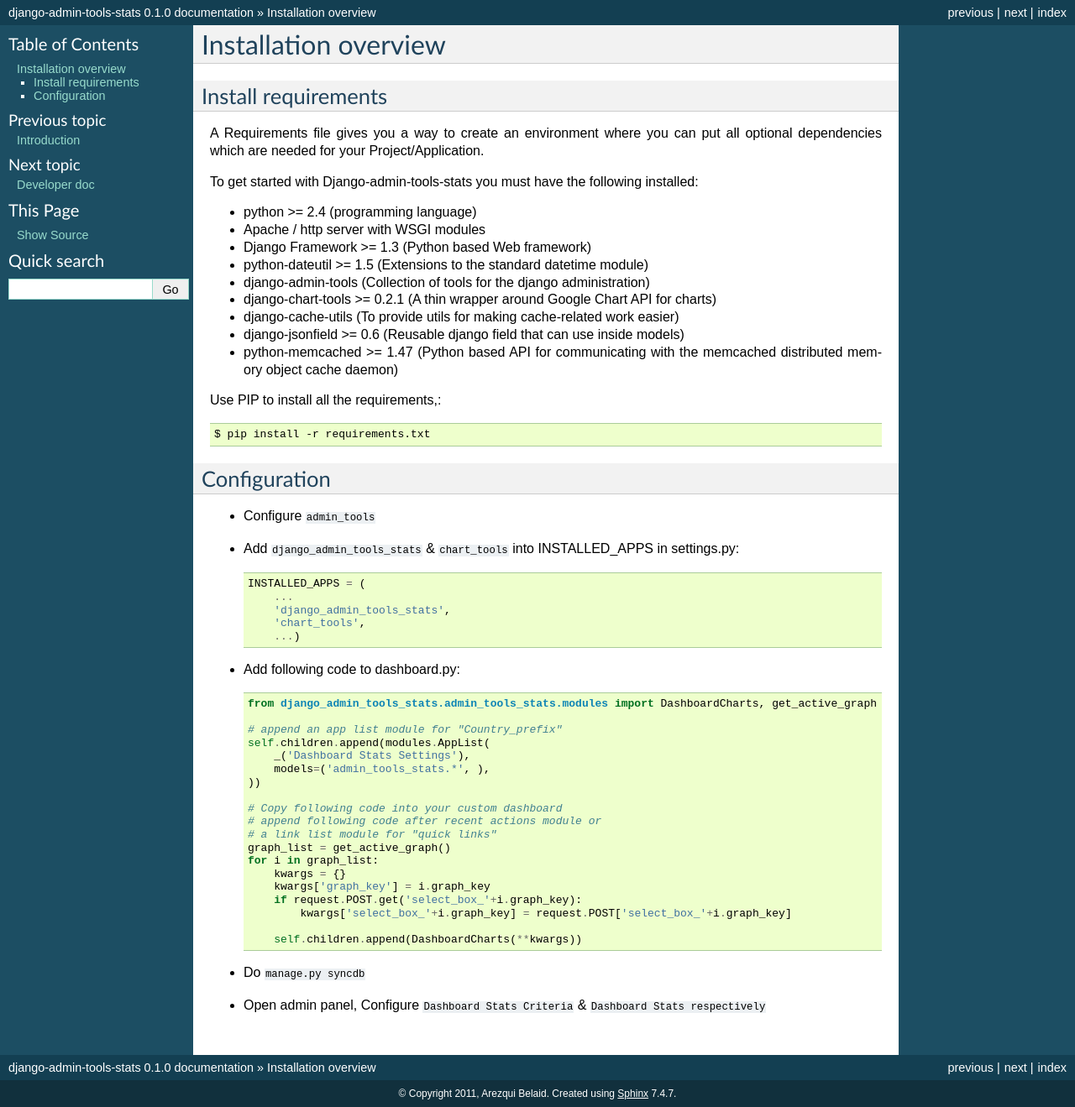
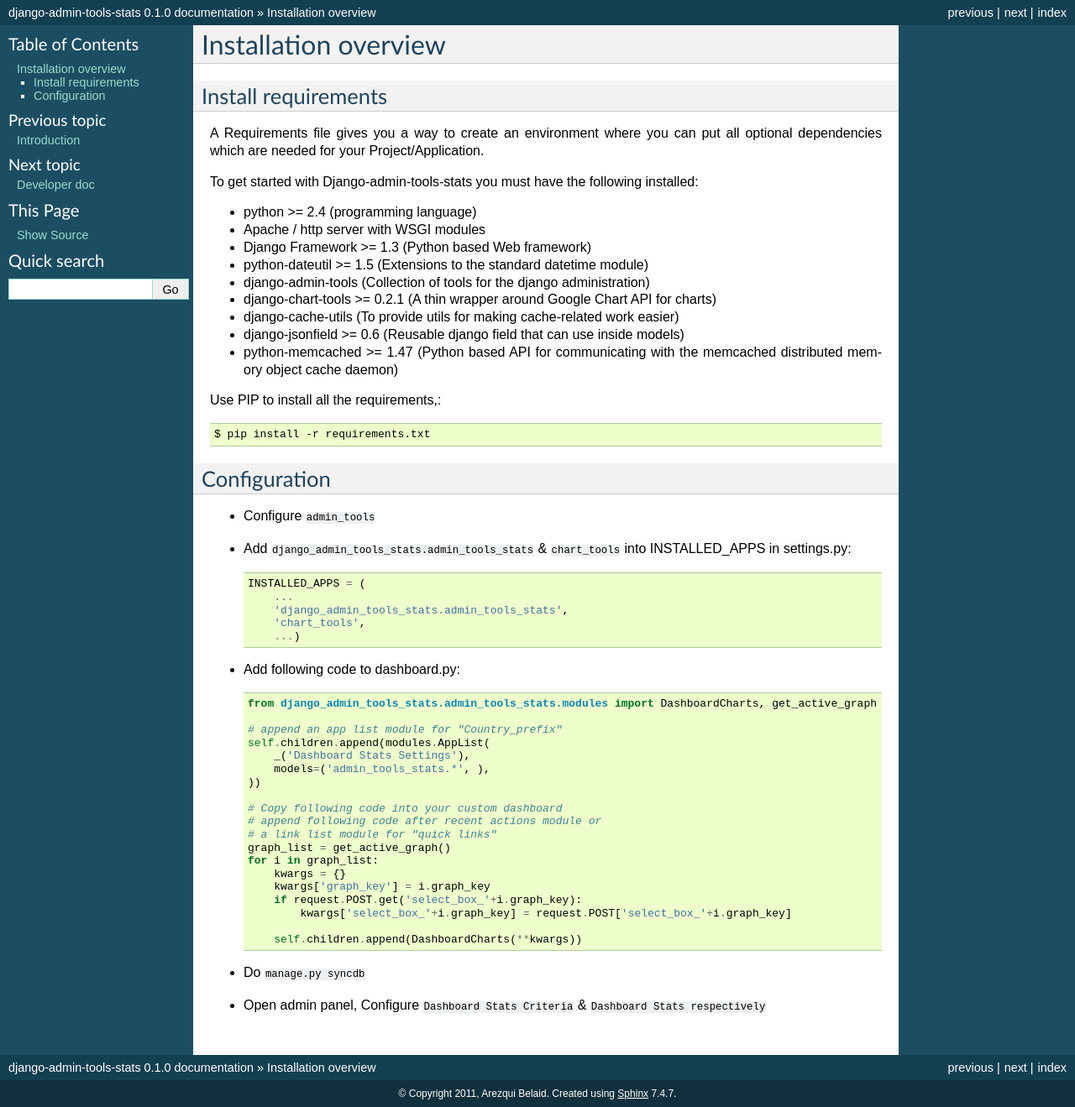
Before and after one commit to areski/django-admin-tools-stats, a Sphinx documentation site: the page built from django_admin_tools_stats/docs/source/installation-overview.rst, in a window 1280 px wide. Shown: the whole page at 84% size. Built offline with Sphinx 7.4.7, drawn with Linux system fonts in a browser that asks for light colours.

Commit message:
updated doc

```diff
--- a/README.rst
+++ b/README.rst
@@ -29,11 +29,11 @@
 ---------
 
 - Configure ``admin_tools``
-- Add ``django_admin_tools_stats`` & ``chart_tools`` into INSTALLED_APPS in settings.py::
+- Add ``django_admin_tools_stats.admin_tools_stats`` & ``chart_tools`` into INSTALLED_APPS in settings.py::
 
     INSTALLED_APPS = (
         ...
-        'django_admin_tools_stats',
+        'django_admin_tools_stats.admin_tools_stats',
         'chart_tools',
         ...)
 
--- a/django_admin_tools_stats/docs/source/installation-overview.rst
+++ b/django_admin_tools_stats/docs/source/installation-overview.rst
@@ -36,11 +36,11 @@
 =============
 
 - Configure ``admin_tools``
-- Add ``django_admin_tools_stats`` & ``chart_tools`` into INSTALLED_APPS in settings.py::
+- Add ``django_admin_tools_stats.admin_tools_stats`` & ``chart_tools`` into INSTALLED_APPS in settings.py::
 
     INSTALLED_APPS = (
         ...
-        'django_admin_tools_stats',
+        'django_admin_tools_stats.admin_tools_stats',
         'chart_tools',
         ...)
 
```
Also changed, not shown: 1 other file.
